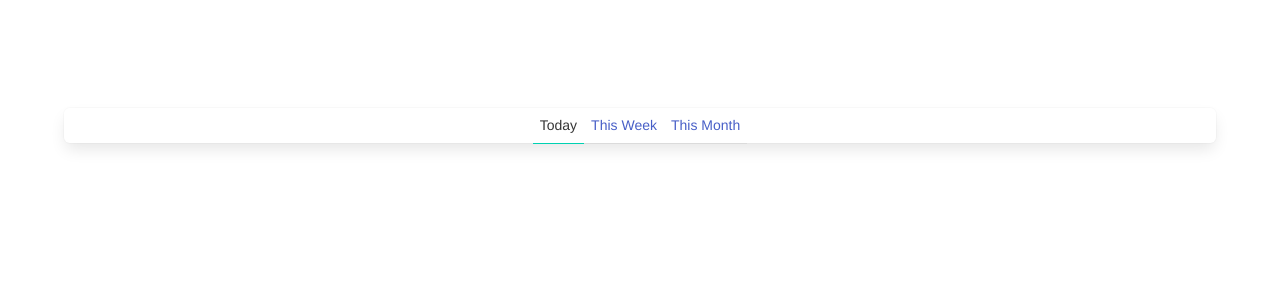
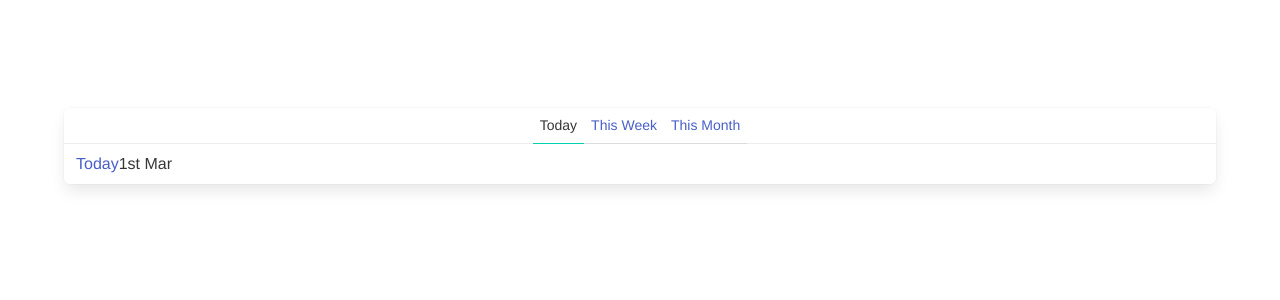
Before and after one commit to marcoarruda/vuejs3-composition-api, a Vue app: page / in a window 1280 px wide. Shown: the top 300 px of the page. Built offline with nearby package versions, Linux system fonts and the light colour scheme.

Commit message:
using computed property

```diff
--- a/src/components/Timeline.vue
+++ b/src/components/Timeline.vue
@@ -10,11 +10,18 @@
         {{ period }}
       </a>
     </span>
+
+    <a v-for="post in posts" :key="post.id" class="panel-block">
+      <a>{{ post.title }}</a>
+      <div>{{ post.created.format("Do MMM") }}</div>
+    </a>
   </nav>
 </template>
 
 <script lang="ts">
-import { defineComponent, ref } from "vue";
+import { defineComponent, ref, computed } from "vue";
+import moment from "moment";
+import { today, thisWeek, thisMonth } from "../mocks";
 
 type Period = "Today" | "This Week" | "This Month";
 
@@ -23,12 +30,31 @@
   setup() {
     const periods = ["Today", "This Week", "This Month"];
     const currentPeriod = ref<Period>("Today");
+    const posts = computed(() => {
+      return [today, thisWeek, thisMonth].filter((post) => {
+        if (currentPeriod.value === "Today") {
+          return post.created.isAfter(moment().subtract(1, "day"));
+        }
+        if (currentPeriod.value === "This Week") {
+          return post.created.isAfter(moment().subtract(1, "week"));
+        }
+        if (currentPeriod.value === "This Month") {
+          return post.created.isAfter(moment().subtract(1, "month"));
+        }
+        return false
+      });
+    });
 
     const setPeriod = (period: Period) => {
       currentPeriod.value = period;
     };
 
-    return { periods, currentPeriod, setPeriod };
+    return {
+      posts,
+      periods,
+      currentPeriod,
+      setPeriod,
+    };
   },
 });
 </script>
--- /dev/null
+++ b/src/mocks.ts
@@ -0,0 +1,25 @@
+import moment from "moment";
+
+export interface Post {
+  id: string;
+  title: string;
+  created: moment.Moment;
+}
+
+export const today: Post = {
+  id: "1",
+  title: "Today",
+  created: moment(),
+};
+
+export const thisWeek: Post = {
+  id: "2",
+  title: "This Week",
+  created: moment().subtract(2, 'days'),
+};
+
+export const thisMonth: Post = {
+  id: "3",
+  title: "This Month",
+  created: moment().subtract(12, 'days'),
+};
```
